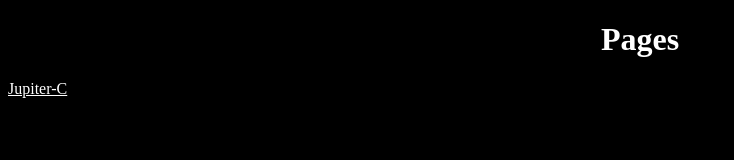
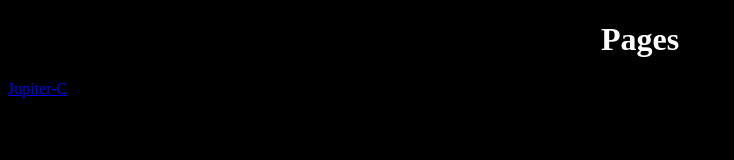
Before and after one commit to GT1650CS/rockets, a plain HTML site: page index.html in a window 1280 px wide. Shown: the whole page, without its empty margins (0-734 px from the left). Drawn offline with Linux system fonts and the light colour scheme.

Commit message:
Update styles.css

```diff
--- a/css/styles.css
+++ b/css/styles.css
@@ -4,7 +4,7 @@ body {
   color: #ffffff;
 }
 
-h1, h2, h3, h4, h5, h6, p, figcaption, a {
+h1, h2, h3, h4, h5, h6, p, figcaption {
     text-align: center;
     color: #ffffff;
 }
@@ -13,6 +13,10 @@ p {
     font-size: 120%;
 }
 
+a {
+    text-align: center;
+}
+
 .centre {
   display: block;
   margin-left: auto;
```
